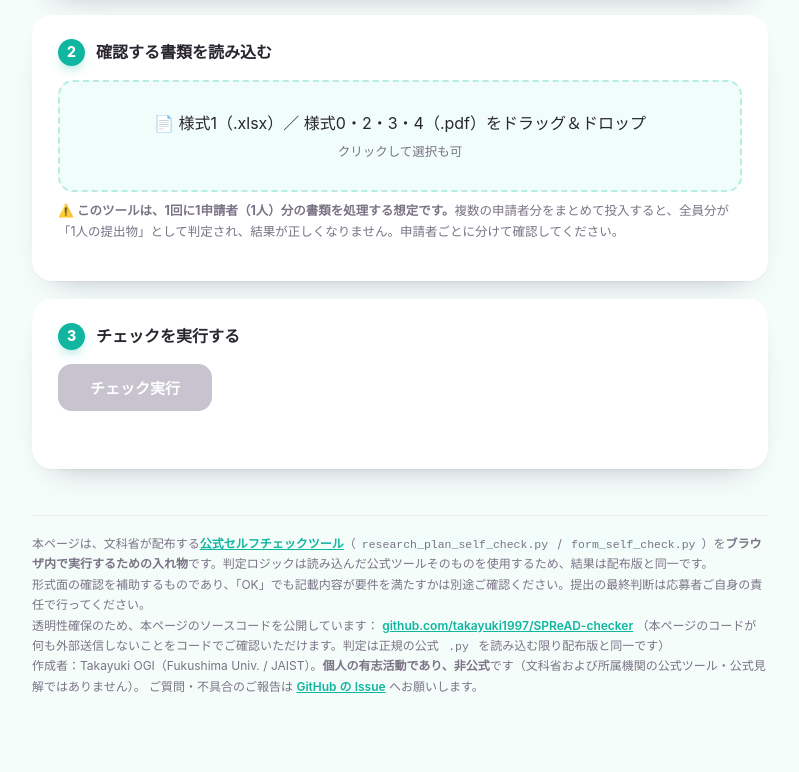
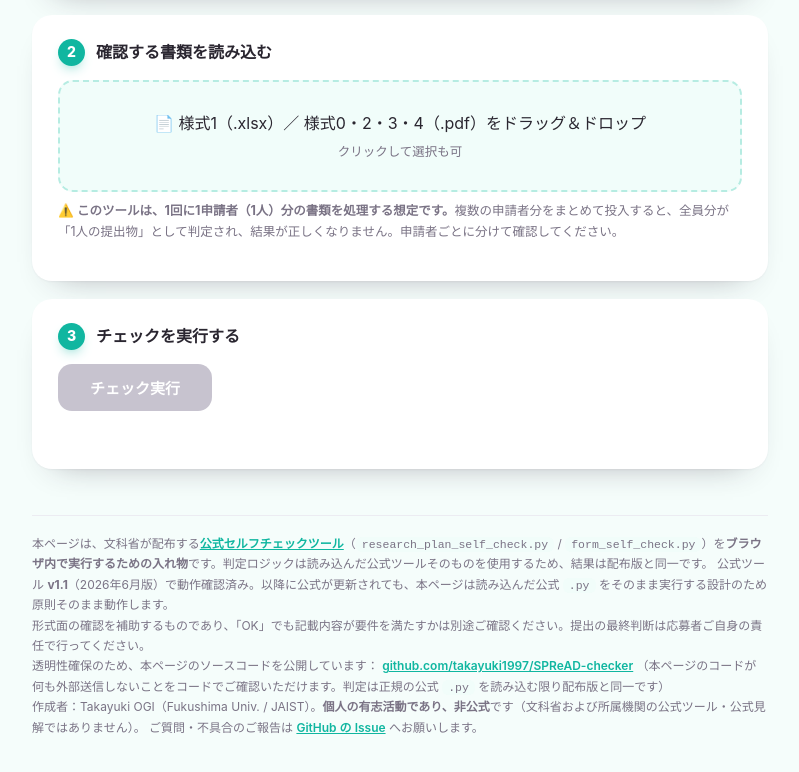
Before and after one commit to takayuki1997/SPReAD-checker, a website: page docs/index.html in a window 1280 px wide. Shown: the part 639-1411 px from the top of the page, without its empty margins (240-1039 px from the left). Drawn offline with Linux system fonts and the light colour scheme.

Commit message:
v1.1動作確認を明記: UIフッター・README・CLAUDE.mdに版スタンプ追加
公式ツール v1.1(2026年6月版)で通し検証済みであることを記載。
将来の版更新でも陳腐化しないよう「以降の公式更新でも原則そのまま動作」を併記。

Co-Authored-By: Claude Opus 4.8 (1M context) <noreply@anthropic.com>

```diff
--- a/docs/index.html
+++ b/docs/index.html
@@ -160,7 +160,8 @@
 
   <footer>
     本ページは、文科省が配布する<a href="https://mext.ent.box.com/s/qf8vbuj3pso1hj9mwp1vs6rx2hashpuc/folder/385379226260" target="_blank" rel="noopener">公式セルフチェックツール</a>（<code>research_plan_self_check.py</code> /
-    <code>form_self_check.py</code>）を<b>ブラウザ内で実行するための入れ物</b>です。判定ロジックは読み込んだ公式ツールそのものを使用するため、結果は配布版と同一です。<br>
+    <code>form_self_check.py</code>）を<b>ブラウザ内で実行するための入れ物</b>です。判定ロジックは読み込んだ公式ツールそのものを使用するため、結果は配布版と同一です。
+    公式ツール <b>v1.1</b>（2026年6月版）で動作確認済み。以降に公式が更新されても、本ページは読み込んだ公式 <code>.py</code> をそのまま実行する設計のため原則そのまま動作します。<br>
     形式面の確認を補助するものであり、「OK」でも記載内容が要件を満たすかは別途ご確認ください。提出の最終判断は応募者ご自身の責任で行ってください。<br>
     透明性確保のため、本ページのソースコードを公開しています：
     <a href="https://github.com/takayuki1997/SPReAD-checker" target="_blank" rel="noopener">github.com/takayuki1997/SPReAD-checker</a>
```
Also changed, not shown: CLAUDE.md (+1 -0 lines), web/app/index.template.html (+2 -1 lines), README.md.
